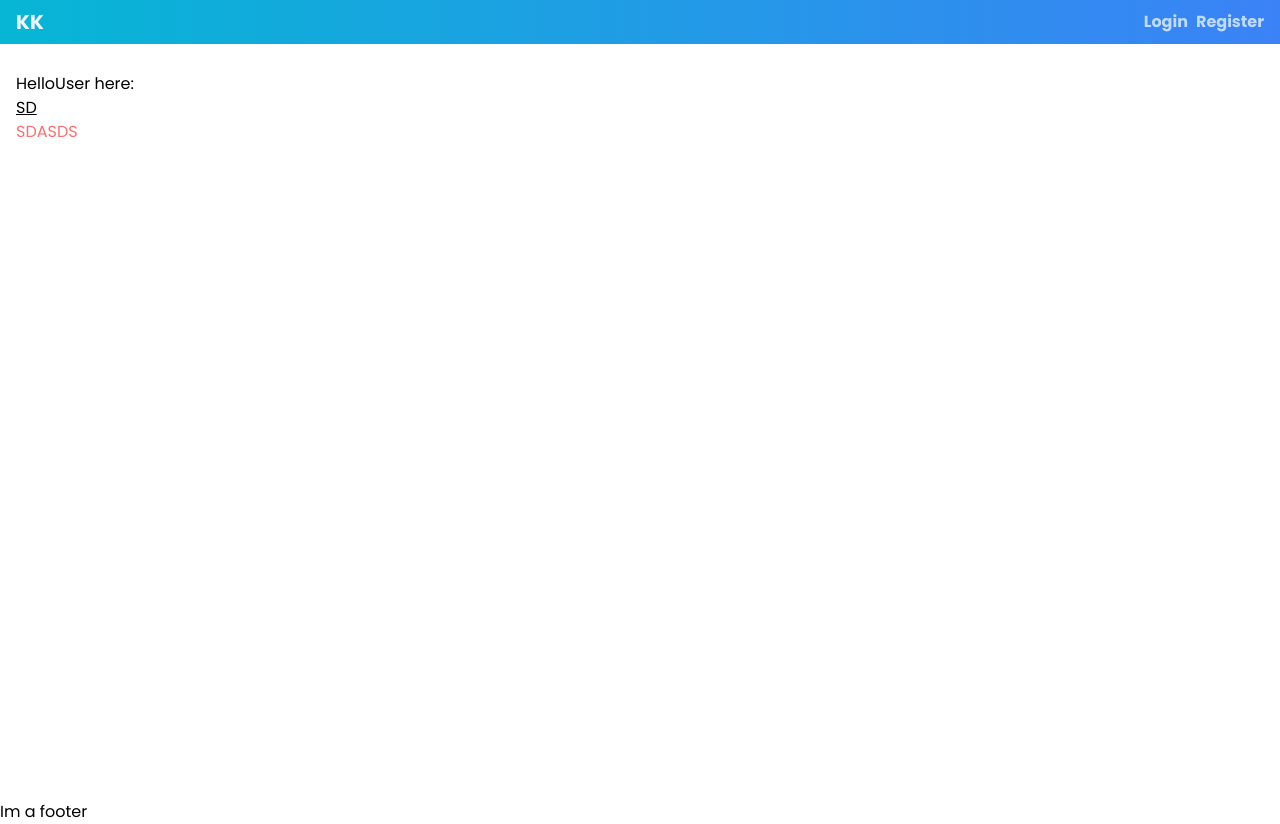
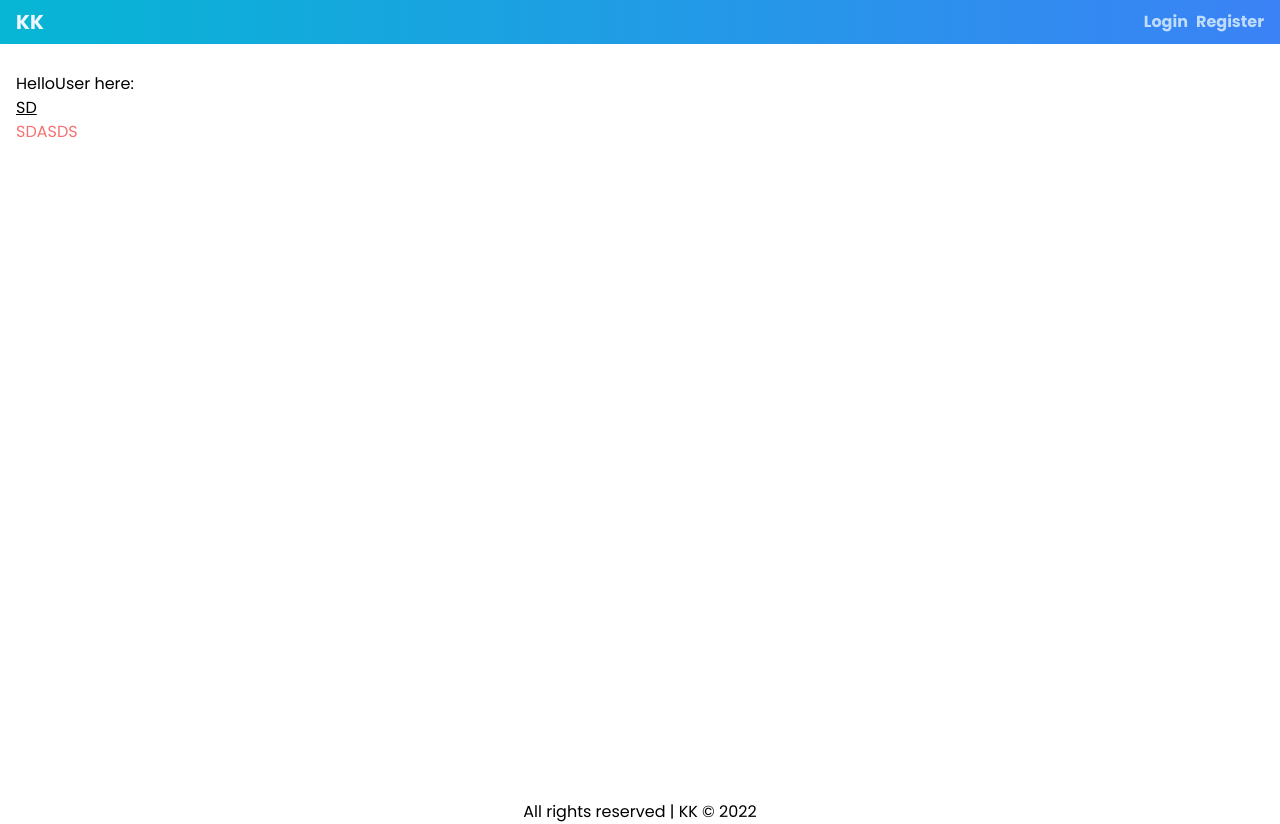
Before and after one commit to Kerubi-5/next-with-auth, a Next.js app: page / in a window 1280 px wide. Built offline with nearby package versions, Linux system fonts and the light colour scheme.

Commit message:
styles: Footer

```diff
--- a/components/common/Footer/Footer.tsx
+++ b/components/common/Footer/Footer.tsx
@@ -1,5 +1,9 @@
 const Footer = () => {
-  return <div>Im a footer</div>;
+  return (
+    <div className="text-center">
+      <p>All rights reserved | KK &copy; 2022</p>
+    </div>
+  );
 };
 
 export default Footer;
```
